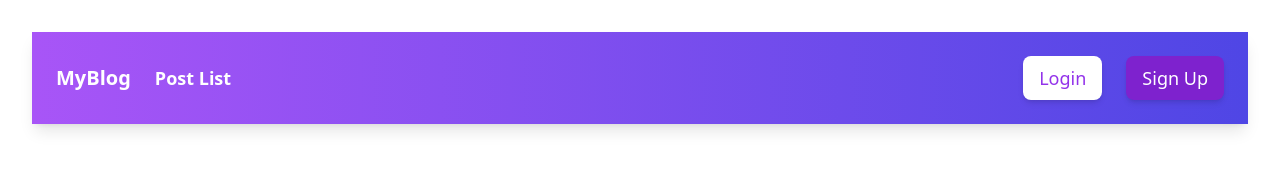
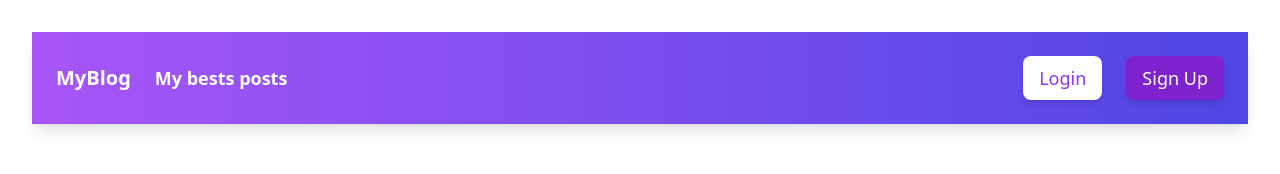
Before and after one commit to karpetoryba/auth-blog-new, a React (Vite) app in the folder app/: page /login in a window 1280 px wide. Shown: the top 174 px of the page. Built offline with nearby package versions, Linux system fonts and the light colour scheme.

Commit message:
new components for app.tsx

```diff
--- a/app/src/App.tsx
+++ b/app/src/App.tsx
@@ -1,65 +1,15 @@
-import { BrowserRouter, Link, Route, Routes } from "react-router-dom";
+import { BrowserRouter } from "react-router-dom";
+import Navbar from "./components/Navbar";
+import Footer from "./components/Footer";
+import RoutesWrapper from "./components/RoutesWrapper";
 import "./App.css";
-import HomePage from "./pages/HomePage";
-import SigninPage from "./pages/auth/SigninPage";
-import SignupPage from "./pages/auth/SignupPage";
-import PostListPage from "./pages/Post/PostListPage";
-import SinglePost from "./pages/Post/SinglePost";
-import EditPost from "./pages/Post/EditPost";
 
 function App() {
   return (
     <BrowserRouter>
-      {/* Navigation Bar */}
-      <nav className="flex items-center justify-between p-6 bg-gradient-to-r from-purple-500 to-indigo-600 text-white shadow-lg">
-        <div className="flex items-center space-x-6 text-lg font-semibold">
-          <Link
-            to="/home"
-            className="hover:text-purple-300 transition duration-200"
-          >
-            <span className="text-xl font-bold">MyBlog</span>
-          </Link>
-          <Link
-            to="/postlist"
-            className="hover:text-purple-300 transition duration-200"
-          >
-            Post List
-          </Link>
-        </div>
-        <div className="flex items-center space-x-6 text-lg">
-          <Link
-            to="/login"
-            className="bg-white text-purple-600 px-4 py-2 rounded-lg shadow-md hover:bg-purple-300 hover:text-white transition duration-300"
-          >
-            Login
-          </Link>
-          <Link
-            to="/signup"
-            className="bg-purple-700 px-4 py-2 rounded-lg shadow-md hover:bg-purple-800 transition duration-300"
-          >
-            Sign Up
-          </Link>
-        </div>
-      </nav>
-
-      {/* Main Content */}
-      <div className="container mx-auto mt-12 px-6 lg:px-12">
-        <Routes>
-          <Route path="/login" element={<SigninPage />} />
-          <Route path="/home" element={<HomePage />} />
-          <Route path="/signup" element={<SignupPage />} />
-          <Route path="/postlist" element={<PostListPage />} />
-          <Route path="/:id" element={<SinglePost />} />
-          <Route path="/edit/:id" element={<EditPost />} />
-        </Routes>
-      </div>
-
-      {/* Footer */}
-      <footer className="bg-purple-600 text-white py-6 mt-12">
-        <div className="container mx-auto text-center text-sm">
-          &copy; 2024 MyBlog. All rights reserved.
-        </div>
-      </footer>
+      <Navbar />
+      <RoutesWrapper />
+      <Footer />
     </BrowserRouter>
   );
 }
--- /dev/null
+++ b/app/src/components/Footer.tsx
@@ -0,0 +1,11 @@
+const Footer = () => {
+  return (
+    <footer className="bg-purple-600 text-white py-6 mt-12">
+      <div className="container mx-auto text-center text-sm">
+        &copy; 2024 MyBlog. All rights reserved.
+      </div>
+    </footer>
+  );
+};
+
+export default Footer;
--- /dev/null
+++ b/app/src/components/Navbar.tsx
@@ -0,0 +1,38 @@
+import { Link } from "react-router-dom";
+
+const Navbar = () => {
+  return (
+    <nav className="flex items-center justify-between p-6 bg-gradient-to-r from-purple-500 to-indigo-600 text-white shadow-lg">
+      <div className="flex items-center space-x-6 text-lg font-semibold">
+        <Link
+          to="/home"
+          className="hover:text-purple-300 transition duration-200"
+        >
+          <span className="text-xl font-bold">MyBlog</span>
+        </Link>
+        <Link
+          to="/postlist"
+          className="hover:text-purple-300 transition duration-200"
+        >
+          My bests posts
+        </Link>
+      </div>
+      <div className="flex items-center space-x-6 text-lg">
+        <Link
+          to="/login"
+          className="bg-white text-purple-600 px-4 py-2 rounded-lg shadow-md hover:bg-purple-300 hover:text-white transition duration-300"
+        >
+          Login
+        </Link>
+        <Link
+          to="/signup"
+          className="bg-purple-700 px-4 py-2 rounded-lg shadow-md hover:bg-purple-800 transition duration-300"
+        >
+          Sign Up
+        </Link>
+      </div>
+    </nav>
+  );
+};
+
+export default Navbar;
--- /dev/null
+++ b/app/src/components/RoutesWrapper.tsx
@@ -0,0 +1,24 @@
+import { Routes, Route } from "react-router-dom";
+import SigninPage from "../pages/auth/SigninPage";
+import HomePage from "../pages/HomePage";
+import SignupPage from "../pages/auth/SignupPage";
+import PostListPage from "../pages/Post/PostListPage";
+import SinglePost from "../pages/Post/SinglePost";
+import EditPost from "../pages/Post/EditPost";
+
+const RoutesWrapper = () => {
+  return (
+    <div className="container mx-auto mt-12 px-6 lg:px-12">
+      <Routes>
+        <Route path="/login" element={<SigninPage />} />
+        <Route path="/home" element={<HomePage />} />
+        <Route path="/signup" element={<SignupPage />} />
+        <Route path="/postlist" element={<PostListPage />} />
+        <Route path="/:id" element={<SinglePost />} />
+        <Route path="/edit/:id" element={<EditPost />} />
+      </Routes>
+    </div>
+  );
+};
+
+export default RoutesWrapper;
```
